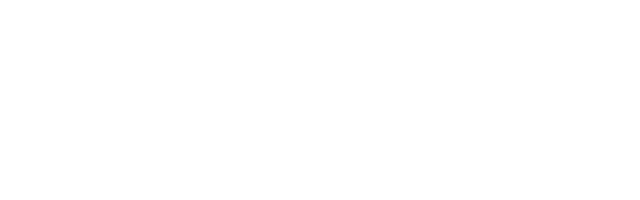
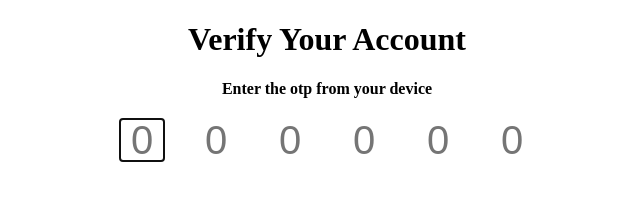
Before and after one commit to acciojob/OTP-Bharath552-bit, a website: page main.html in a window 1280 px wide. Shown: the whole page, without its empty margins (313-953 px from the left). Drawn offline with Linux system fonts and the light colour scheme.

Commit message:
created a submission

```diff
--- a/main.html
+++ b/main.html
@@ -8,6 +8,16 @@
 
 <body>
 	<!-- the entire body must be written by student -->
+	<h1 id="verification_heading">Verify Your Account</h1>
+	<h4 id="verification_subtext">Enter the otp from your device</h4>
+	<div class="code-container">
+		<input class="code" placeholder="0" autofocus>
+		<input class="code" placeholder="0">
+		<input class="code" placeholder="0">
+		<input class="code" placeholder="0">
+		<input class="code" placeholder="0">
+		<input class="code" placeholder="0">
+	</div>
     <script type="text/javascript" src="./script.js">
 </script>
 
--- a/script.js
+++ b/script.js
@@ -1 +1,18 @@
 //your JS code here. If required.
+const codes=document.querySelectorAll(".code")
+
+codes.forEach((code)=>{
+	code.addEventListener('keyup',(e)=>{
+		if(e.key==="Backspace"){
+			const previoussibiling=code.previousElementSibiling;
+			if(previoussibiling){
+				previoussibiling.focus()
+			}
+			return;
+		}
+		const nextsibling=code.nextElementSibiling;
+		if(nextsibling){
+			nextsibling.focus();
+		}
+	})
+})
--- a/styles.css
+++ b/styles.css
@@ -1 +1,17 @@
 /*  your css code here. If applicable */
+body{
+	text-align:center;
+}
+
+.code{
+	width:40px;
+	height:40px;
+	border:none;
+	font-size:40px;
+	text-align:center;
+}
+.code-container{
+	display:flex;
+	justify-content:center;
+	gap:30px
+}
```
